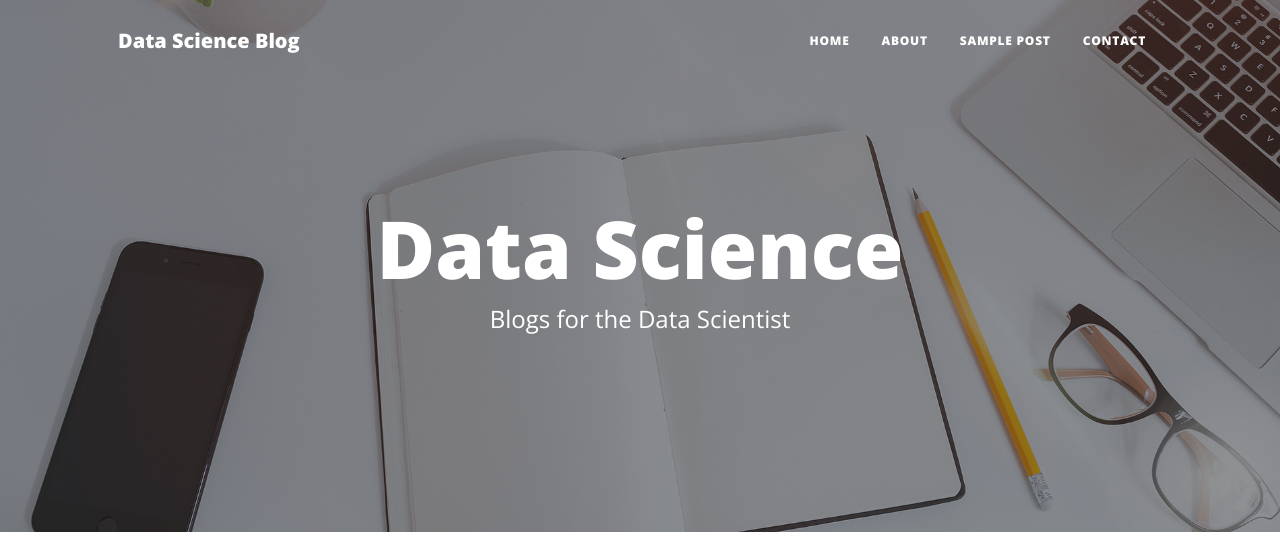
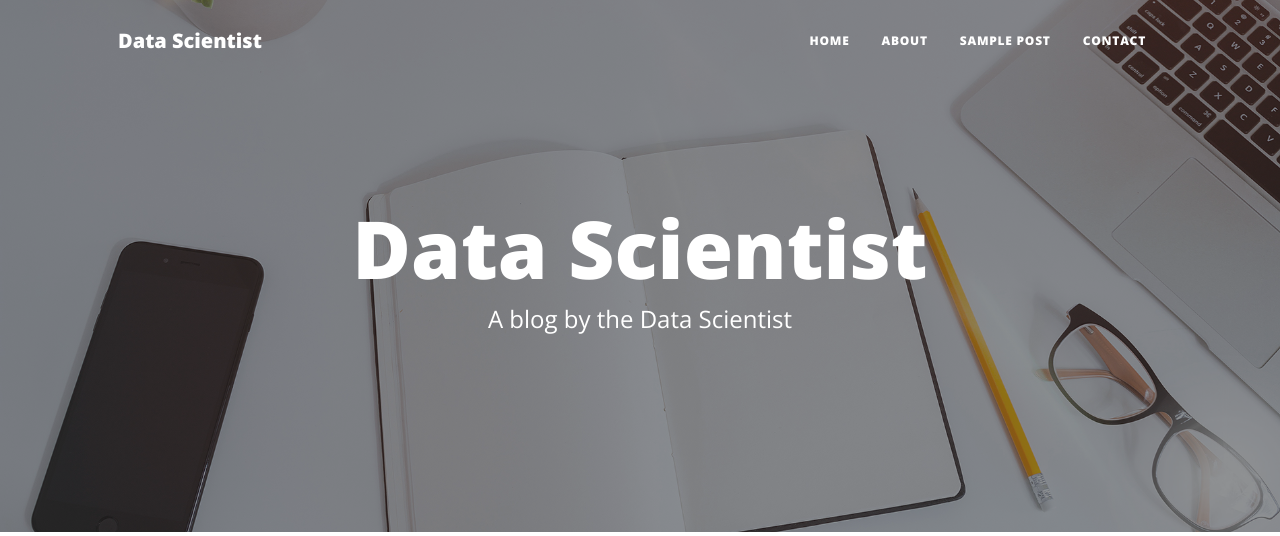
Before and after one commit to SukeshSKDEV/DataScienceFlaskBlog, a Flask app: page / in a window 1280 px wide. Shown: the top 536 px of the page. Run offline with Flask 2, Linux system fonts and the light colour scheme; some libraries are stand-ins or nearby versions.

Commit message:
Making parameters configurable

```diff
--- a/main.py
+++ b/main.py
@@ -1,9 +1,14 @@
 from flask import Flask, render_template, request
+import json
 from flask_sqlalchemy import SQLAlchemy
 from datetime import datetime
 
 app = Flask(__name__)
-app.config["SQLALCHEMY_DATABASE_URI"] = 'mysql+pymysql://root:@localhost/data_science'
+
+with open('templates/config.json', "r") as c:
+    params=json.load(c)["params"]
+
+app.config["SQLALCHEMY_DATABASE_URI"] = params['local_uri']
 db = SQLAlchemy(app)
 
 '''sno name phone_num msg date email'''
@@ -20,7 +25,7 @@ class Contacts(db.Model):
 
 @app.route('/')
 def home():
-    return render_template('index.html')
+    return render_template('index.html',params=params)
 
 @app.route('/about')
 def about():
--- /dev/null
+++ b/templates/config.json
@@ -0,0 +1,12 @@
+{
+  "params": {
+    "local_server": "True",
+    "local_uri": "mysql+pymysql://root:@localhost/data_science",
+    "prod_uri": "mysql+pymysql://root:@localhost/data_science",
+    "blog_name": "Data Scientist",
+    "tag_line": "A blog by the Data Scientist",
+    "fb_url": "https://facebook.com/datascienceblog",
+    "tw_url": "https://twitter.com/datascienceblog",
+    "gh_url": "https://github.com/datascienceblog"
+  }
+}
--- a/templates/index.html
+++ b/templates/index.html
@@ -6,8 +6,8 @@
                 <div class="row gx-4 gx-lg-5 justify-content-center">
                     <div class="col-md-10 col-lg-8 col-xl-7">
                         <div class="site-heading">
-                            <h1>Data Science</h1>
-                            <span class="subheading">Blogs for the  Data Scientist</span>
+                            <h1>{{params['blog_name']}}</h1>
+                            <span class="subheading">{{params['tag_line']}}</span>
                         </div>
                     </div>
                 </div>
--- a/templates/layout.html
+++ b/templates/layout.html
@@ -19,7 +19,7 @@
         <!-- Navigation-->
         <nav class="navbar navbar-expand-lg navbar-light" id="mainNav">
             <div class="container px-4 px-lg-5">
-                <a class="navbar-brand" href="index.html">Data Science Blog</a>
+                <a class="navbar-brand" href="index.html">{{params['blog_name']}}</a>
                 <button class="navbar-toggler" type="button" data-bs-toggle="collapse" data-bs-target="#navbarResponsive" aria-controls="navbarResponsive" aria-expanded="false" aria-label="Toggle navigation">
                     Menu
                     <i class="fas fa-bars"></i>
@@ -45,7 +45,7 @@
                     <div class="col-md-10 col-lg-8 col-xl-7">
                         <ul class="list-inline text-center">
                             <li class="list-inline-item">
-                                <a href="#!">
+                                <a href="{{params['tw_url']}}" target='_blank'>
                                     <span class="fa-stack fa-lg">
                                         <i class="fas fa-circle fa-stack-2x"></i>
                                         <i class="fab fa-twitter fa-stack-1x fa-inverse"></i>
@@ -53,7 +53,7 @@
                                 </a>
                             </li>
                             <li class="list-inline-item">
-                                <a href="#!">
+                                <a href="{{params['fb_url']}}" target='_blank'>
                                     <span class="fa-stack fa-lg">
                                         <i class="fas fa-circle fa-stack-2x"></i>
                                         <i class="fab fa-facebook-f fa-stack-1x fa-inverse"></i>
@@ -61,7 +61,7 @@
                                 </a>
                             </li>
                             <li class="list-inline-item">
-                                <a href="#!">
+                                <a href="{{params['gh_url']}}" target='_blank'>
                                     <span class="fa-stack fa-lg">
                                         <i class="fas fa-circle fa-stack-2x"></i>
                                         <i class="fab fa-github fa-stack-1x fa-inverse"></i>
```
